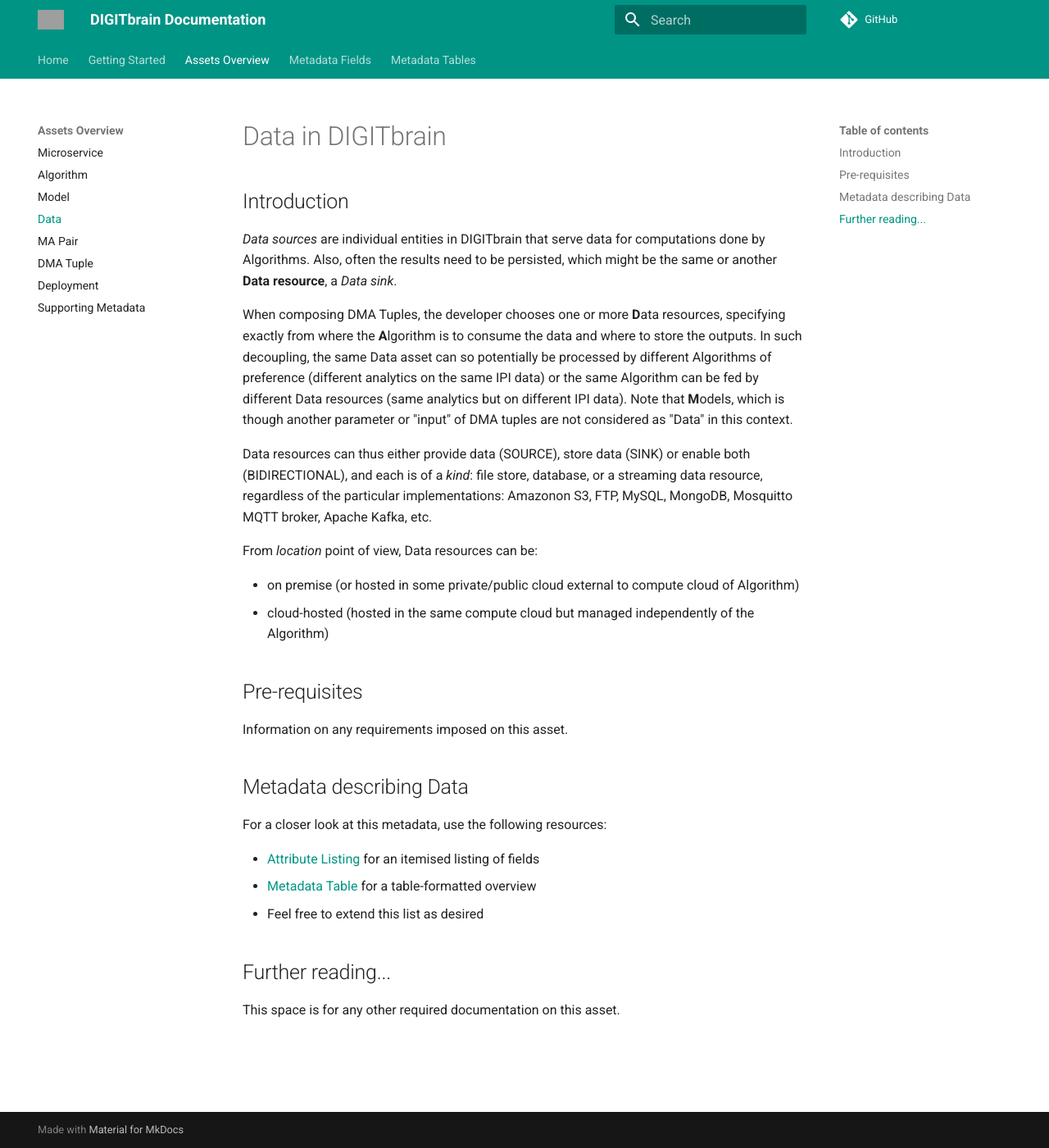
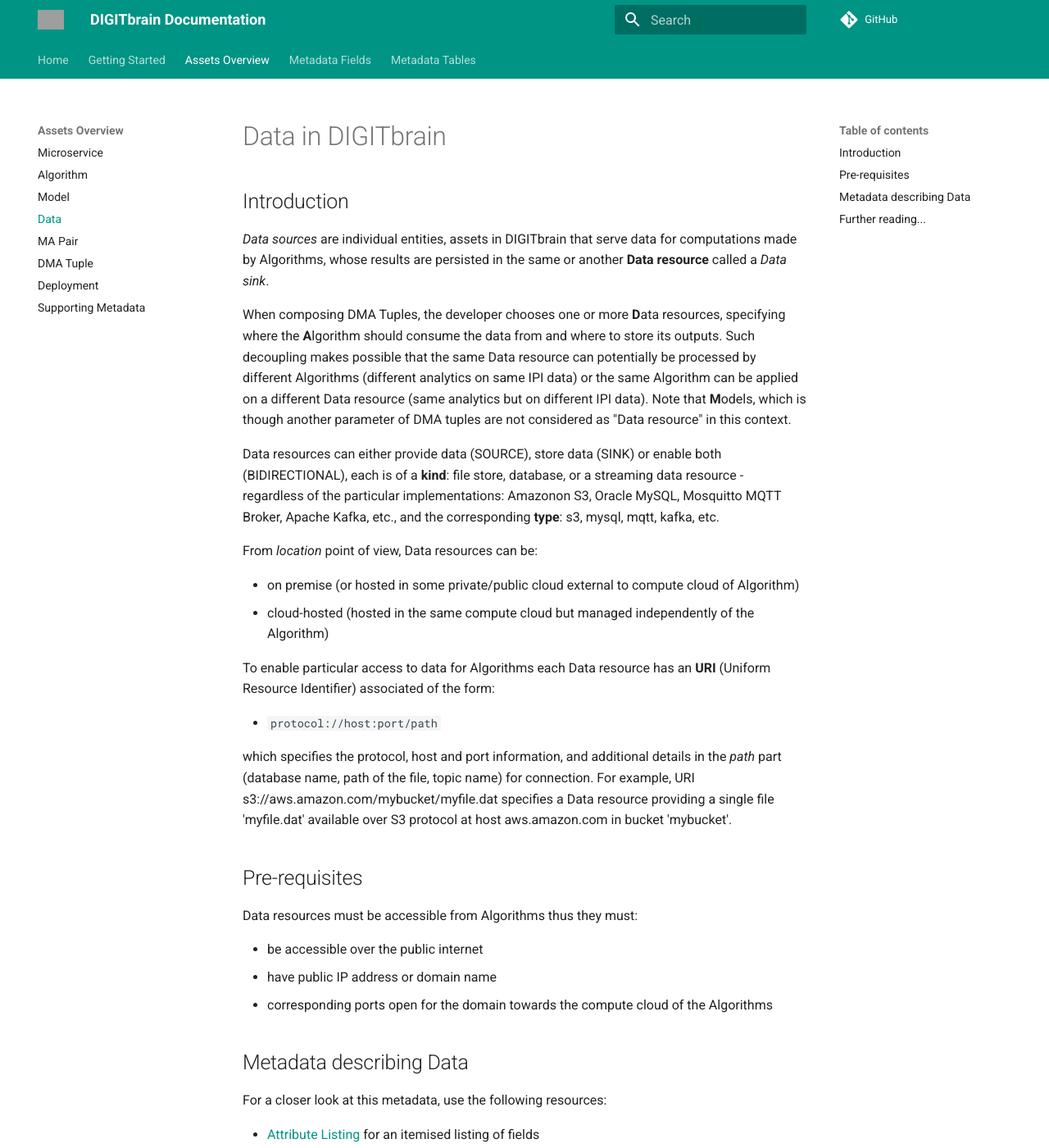
Before and after one commit to DIGITbrain/digitbrain.github.io, an MkDocs documentation site: the page built from docs/data.md, in a window 1280 px wide and 1400 px high. Shown: the whole window at 82% size. Built offline with MkDocs 1.6.1 and Material for MkDocs 9.7.7, drawn with Linux system fonts in a browser that asks for light colours; comment, search, counter and statistics services are not loaded; grey boxes are pictures that could not be loaded.

Commit message:
Update data.md
Update to Data texts

```diff
--- a/docs/data.md
+++ b/docs/data.md
@@ -2,25 +2,37 @@
 
 ## Introduction
 
-*Data sources* are individual entities in DIGITbrain that serve data for computations done by Algorithms.
-Also, often the results need to be persisted, which might be the same or another **Data resource**, a *Data sink*.
+*Data sources* are individual entities, assets in DIGITbrain that serve data for computations made by Algorithms,
+whose results are persisted in the same or another **Data resource** called a *Data sink*.
 
-When composing DMA Tuples, the developer chooses one or more **D**ata resources, specifying exactly from where the **A**lgorithm is to consume the data and
-where to store the outputs. In such decoupling, the same Data asset can so potentially be processed by different Algorithms of preference (different analytics on the same IPI data) or the same Algorithm can be fed by different Data resources (same analytics but on different IPI data).
-Note that **M**odels, which is though another parameter or "input" of DMA tuples are not considered as "Data" in this context.
+When composing DMA Tuples, the developer chooses one or more **D**ata resources, specifying where the **A**lgorithm should consume the data from and
+where to store its outputs. Such decoupling makes possible that the same Data resource can potentially be processed by different Algorithms (different analytics on  same IPI data) or the same Algorithm can be applied on a different Data resource (same analytics but on different IPI data).
+Note that **M**odels, which is though another parameter of DMA tuples are not considered as "Data resource" in this context.
 
-Data resources can thus either provide data (SOURCE), store data (SINK) or enable both (BIDIRECTIONAL), and each is of a *kind*:
-file store, database, or a streaming data resource, regardless of the particular implementations: Amazonon S3, FTP, MySQL, MongoDB, Mosquitto MQTT broker, Apache Kafka, etc.
+Data resources can either provide data (SOURCE), store data (SINK) or enable both (BIDIRECTIONAL), each is of a **kind**:
+file store, database, or a streaming data resource - regardless of the particular implementations: Amazonon S3, Oracle MySQL, Mosquitto MQTT Broker, Apache Kafka, etc., and the corresponding **type**: s3, mysql, mqtt, kafka, etc.
 
 From *location* point of view, Data resources can be:
 
 - on premise (or hosted in some private/public cloud external to compute cloud of Algorithm)
 - cloud-hosted (hosted in the same compute cloud but managed independently of the Algorithm)
 
+To enable particular access to data for Algorithms each Data resource has an **URI** (Uniform Resource Identifier) associated of the form:
+
+- ``protocol://host:port/path``
+
+which specifies the protocol, host and port information, and additional details in the *path* part (database name, path of the file, topic name) for connection.
+For example, URI s3://aws.amazon.com/mybucket/myfile.dat specifies a Data resource providing a single file 'myfile.dat' available over S3 protocol at host aws.amazon.com in bucket 'mybucket'.
+
 
 ## Pre-requisites
 
-Information on any requirements imposed on this asset.
+Data resources must be accessible from Algorithms thus they must:
+
+- be accessible over the public internet
+- have public IP address or domain name
+- corresponding ports open for the domain towards the compute cloud of the Algorithms
+
 
 ## Metadata describing Data
 
```
